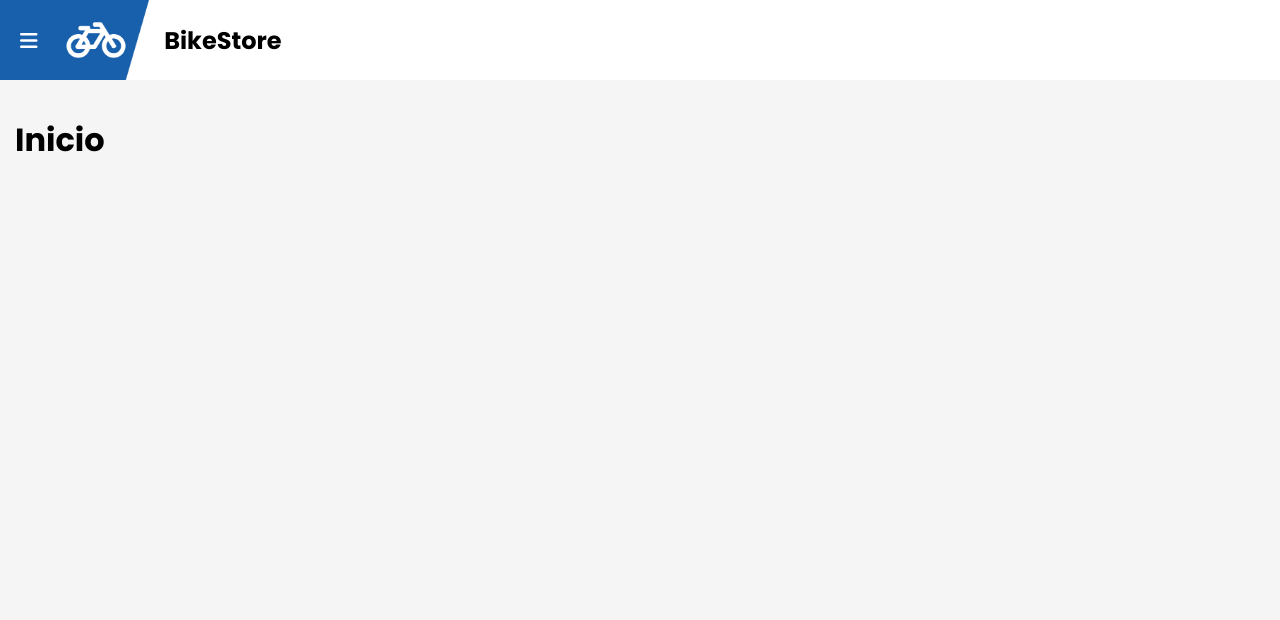
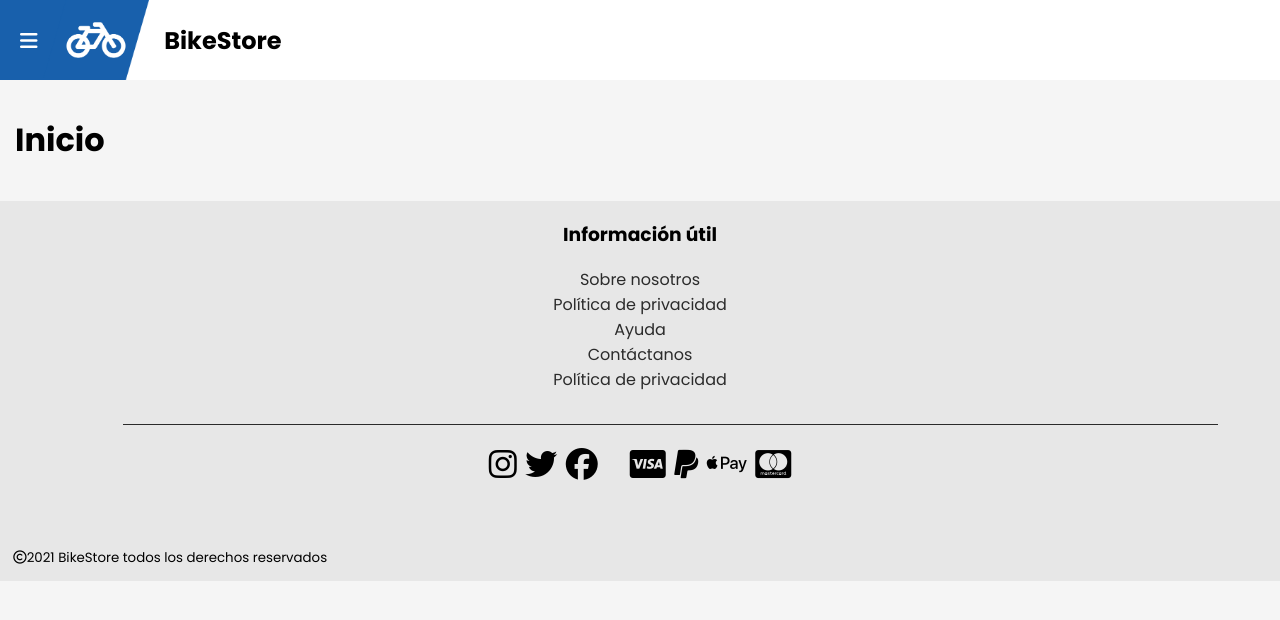
Before and after one commit to FerreMikel/Marketplace, a Django app: page / in a window 1280 px wide. Shown: the top 620 px of the page. Run offline with Django 3.2, Linux system fonts and the light colour scheme; some libraries are stand-ins or nearby versions.

Commit message:
base footer finished

```diff
--- a/marketplace/appMarketplace/static/css/base.css
+++ b/marketplace/appMarketplace/static/css/base.css
@@ -1,6 +1,6 @@
 /* GENERAL */
 html {
-    font-family: 'Poppins', sans-serif;
+  font-family: "Poppins", sans-serif;
 }
 
 body {
@@ -14,6 +14,7 @@ body {
 
 :root {
   --primary-color: #1860ac;
+  --footer-color: #e7e7e7;
 }
 
 /* MOBILE */
@@ -56,6 +57,43 @@ header {
   padding: 15px;
 }
 
+footer {
+  background-color: var(--footer-color);
+  display: block;
+  align-items: center;
+  width: 100%;
+}
+footer a {
+  text-decoration: none;
+  color: #2b2b2b;
+}
+.link-wrapper {
+  display: grid;
+  text-align: center;
+}
+#footer-border {
+  border-bottom: 0.5px solid #2b2b2b;
+  margin-left: 5%;
+  width: 90%;
+  margin-bottom: 1em;
+}
+.icon-wrapper {
+  padding: 2em;
+  display: flex;
+  flex-wrap: wrap;
+  justify-content: center;
+}
+.icon-wrapper a {
+  color: black;
+}
+.payment-methods {
+  margin-left: 1em;
+}
+#copyright-statement {
+  padding: 1em;
+  font-weight: lighter;
+  font-size: smaller;
+}
 /* DESKTOP */
 @media only screen and (min-width: 768px) {
   header {
--- a/marketplace/appMarketplace/templates/base.html
+++ b/marketplace/appMarketplace/templates/base.html
@@ -3,13 +3,23 @@
 <html lang="es">
   <head>
     <title>{% block title %}BikeStore{% endblock %}</title>
-        <link rel="stylesheet" href="{% static 'css/base.css' %}">
-        <link rel="icon" href="{% static 'img/favicon.ico' %}" type="image/x-icon">
-        <meta name="viewport" content="width=device-width, initial-scale=1.0">
-        <link rel="preconnect" href="https://fonts.googleapis.com">
-        <link rel="preconnect" href="https://fonts.gstatic.com" crossorigin>
-        <link href="https://fonts.googleapis.com/css2?family=Poppins:ital,wght@0,400;0,700;0,800;1,400;1,700;1,800&display=swap" rel="stylesheet">
-        <script src="https://kit.fontawesome.com/bb9e19a318.js" crossorigin="anonymous"></script>
+    <link rel="stylesheet" href="{% static 'css/base.css' %}" />
+    <link
+      rel="icon"
+      href="{% static 'img/favicon.ico' %}"
+      type="image/x-icon"
+    />
+    <meta name="viewport" content="width=device-width, initial-scale=1.0" />
+    <link rel="preconnect" href="https://fonts.googleapis.com" />
+    <link rel="preconnect" href="https://fonts.gstatic.com" crossorigin />
+    <link
+      href="https://fonts.googleapis.com/css2?family=Poppins:ital,wght@0,400;0,700;0,800;1,400;1,700;1,800&display=swap"
+      rel="stylesheet"
+    />
+    <script
+      src="https://kit.fontawesome.com/bb9e19a318.js"
+      crossorigin="anonymous"
+    ></script>
   </head>
   <body>
     <header>
@@ -21,8 +31,36 @@
         <div>BikeStore</div>
       </div>
     </header>
-        <div class="content">
-            {% block content %}{% endblock %}
+    <div class="content">{% block content %}{% endblock %}</div>
+    <footer>
+      <div class="internal-links">
+        <div class="link-wrapper">
+          <h3>Información útil</h3>
+          <a href="">Sobre nosotros</a>
+          <a href="">Política de privacidad</a>
+          <a href="">Ayuda</a>
+          <a href="">Contáctanos</a>
+          <a href="">Política de privacidad</a>
         </div>
+      </div>
+      <div class="icon-wrapper">
+        <div id="footer-border"></div>
+        <div class="social-media fa-2x">
+          <a href="instagram.com"><i class="fab fa-instagram"></i></a>
+          <a href="twitter.com"><i class="fab fa-twitter"></i></a>
+          <a href="facebook.com"><i class="fab fa-facebook"></i></a>
+        </div>
+        <div class="payment-methods fa-2x">
+          <i class="fab fa-cc-visa"></i>
+          <i class="fab fa-paypal"></i>
+          <i class="fab fa-apple-pay"></i>
+          <i class="fab fa-cc-mastercard"></i>
+        </div>
+      </div>
+      <h3 id="copyright-statement">
+        <i class="far fa-copyright"></i>2021 BikeStore todos los derechos
+        reservados
+      </h3>
+    </footer>
   </body>
 </html>
```
Lines whose indentation alone changed are shown as unchanged.
